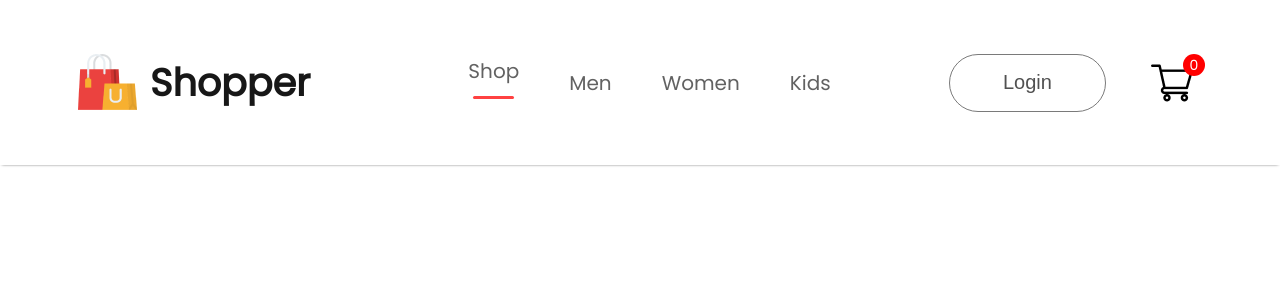
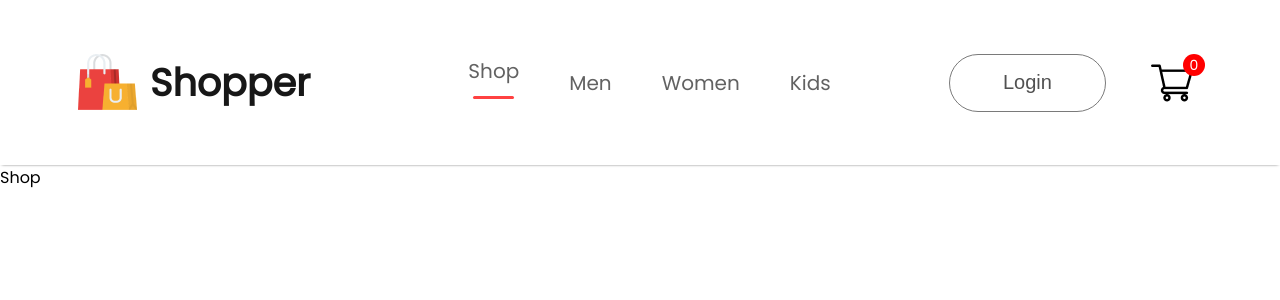
Before and after one commit to tajemouti/e-commerce, a React (Create React App) app: page / in a window 1280 px wide. Shown: the top 300 px of the page. Built offline with nearby package versions, Linux system fonts and the light colour scheme.

Commit message:
Define shop as the default route

```diff
--- a/src/App.js
+++ b/src/App.js
@@ -1,12 +1,16 @@
-import { BrowserRouter } from 'react-router-dom';
+import { BrowserRouter, Route, Routes } from 'react-router-dom';
 import './App.css';
 import Navbar from './components/Navbar/Navbar';
+import Shop from './pages/Shop';
 
 function App() {
   return (
     <div>
       <BrowserRouter>
         <Navbar />
+        <Routes>
+          <Route path="/" element={<Shop />} />
+        </Routes>
       </BrowserRouter>
     </div>
   );
```
